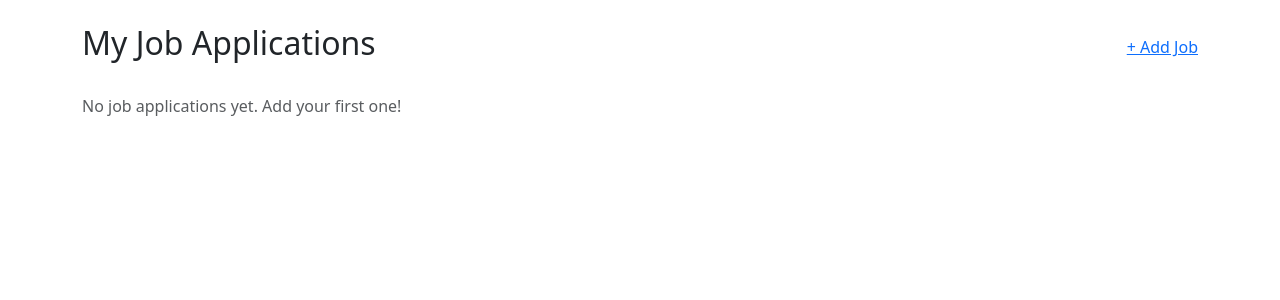
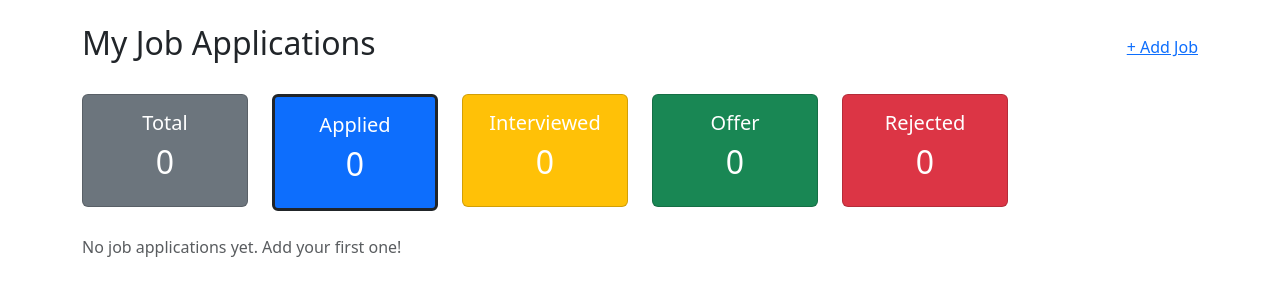
Before and after one commit to MuhammadFaizanQamar/job-tracker-django, a Django app: page /?status=applied in a window 1280 px wide. Shown: the part 56-356 px from the top of the page. Run offline with Django 5.2, Linux system fonts and the light colour scheme; the visitor is signed in with stand-in values (Sample User, id 1); data that the repository does not hold is empty.

Commit message:
"Level 1 - summary cards and status filter"

```diff
--- a/jobs/templates/jobs/dashboard.html
+++ b/jobs/templates/jobs/dashboard.html
@@ -4,6 +4,64 @@
 <div class="d-flex justify-content-between align-items-center mb-4">
     <h2>My Job Applications</h2>
     <a href="{% url 'add_job' %}">+ Add Job</a>
+</div>
+
+<div class="row mb-4">
+
+    <div class="col-md-2">
+        <a href="?" class="text-decoration-none">
+        <div class="card text-center bg-secondary text-white {% if not selected_status %}border border-3 border-dark{% endif %}">
+            <div class="card-body">
+                <h5>Total</h5>
+                <h2>{{ total }}</h2>
+            </div>
+        </div>
+        </a>
+    </div>
+
+    <div class="col-md-2">
+        <a href="?status=applied" class="text-decoration-none">
+        <div class="card text-center bg-primary text-white {% if selected_status == 'applied' %}border border-3 border-dark{% endif %}">
+            <div class="card-body">
+                <h5>Applied</h5>
+                <h2>{{ applied }}</h2>
+            </div>
+        </div>
+        </a>
+    </div>
+    <div class="col-md-2">
+        <a href="?status=interview" class="text-decoration-none">
+        <div class="card text-center bg-warning text-white {% if selected_status == 'interview' %}border border-3 border-dark{% endif %}">
+            <div class="card-body">
+                <h5>Interviewed</h5>
+                <h2>{{ interview }}</h2>
+            </div>
+        </div>
+        </a>
+    </div>
+
+    <div class="col-md-2">
+        <a href="?status=offer" class="text-decoration-none">
+        <div class="card text-center bg-success text-white {% if selected_status == 'offer' %}border border-3 border-dark{% endif %}">
+            <div class="card-body">
+                <h5>Offer</h5>
+                <h2>{{ offer }}</h2>
+            </div>
+        </div>
+        </a>
+    </div>
+
+    <div class="col-md-2">
+        <a href="?status=rejected" class="text-decoration-none">
+        <div class="card text-center bg-danger text-white {% if selected_status == 'rejected' %}border border-3 border-dark{% endif %}">
+            <div class="card-body">
+                <h5>Rejected</h5>
+                <h2>{{ rejected }}</h2>
+            </div>
+        </div>
+        </a>
+    </div>
+
 </div>
 
 {% if jobs %}
--- a/jobs/views.py
+++ b/jobs/views.py
@@ -8,8 +8,19 @@ from django.shortcuts import render, redirect, get_object_or_404
 @login_required(login_url='login')
 def dashboard(request):
     jobs = JobApplication.objects.filter(user=request.user)
+
+    status = request.GET.get('status', '')
+    if status:
+        jobs = jobs.filter(status=status)
+
     context = {
-        'jobs': jobs
+        'jobs': jobs,
+        'total': jobs.count(),
+        'applied': JobApplication.objects.filter(user=request.user, status='applied').count(),
+        'interview': JobApplication.objects.filter(user=request.user, status='interview').count(),
+        'offer': JobApplication.objects.filter(user=request.user, status='offer').count(),
+        'rejected': JobApplication.objects.filter(user=request.user, status='rejected').count(),
+        'selected_status': status,
     }
     return render(request, 'jobs/dashboard.html', context)
 
```
